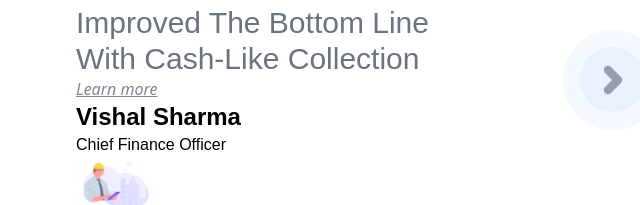
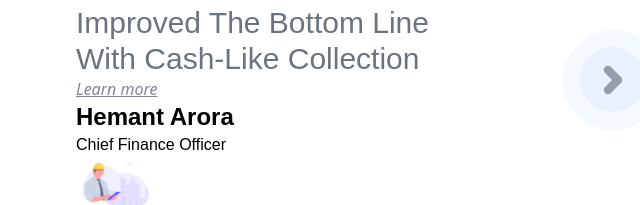
Before and after one commit to hmnt1325/Razorpay_clone, a website built with Vite: page index.html in a window 1280 px wide. Shown: the part 6321-6526 px from the top of the page, 564-1204 px from the left. Built offline with nearby package versions, Linux system fonts and the light colour scheme.

Commit message:
Updated index.html

```diff
--- a/index.html
+++ b/index.html
@@ -1402,7 +1402,7 @@
                 Improved The Bottom Line With Cash-Like Collection
               </p>
               <a href="#" class="text-grayText italic underline xl:order-1 ">Learn more</a>
-              <h3 class="font-mullish font-bold text-2xl -order-1 xl:order-1 ">Vishal Sharma</h3>
+              <h3 class="font-mullish font-bold text-2xl -order-1 xl:order-1 ">Hemant Arora</h3>
               <p class="font-mullish font-medium xl:order-1 ">Chief Finance Officer</p>
               <img
                 src="./Images/fake-company-logo.png"
```
